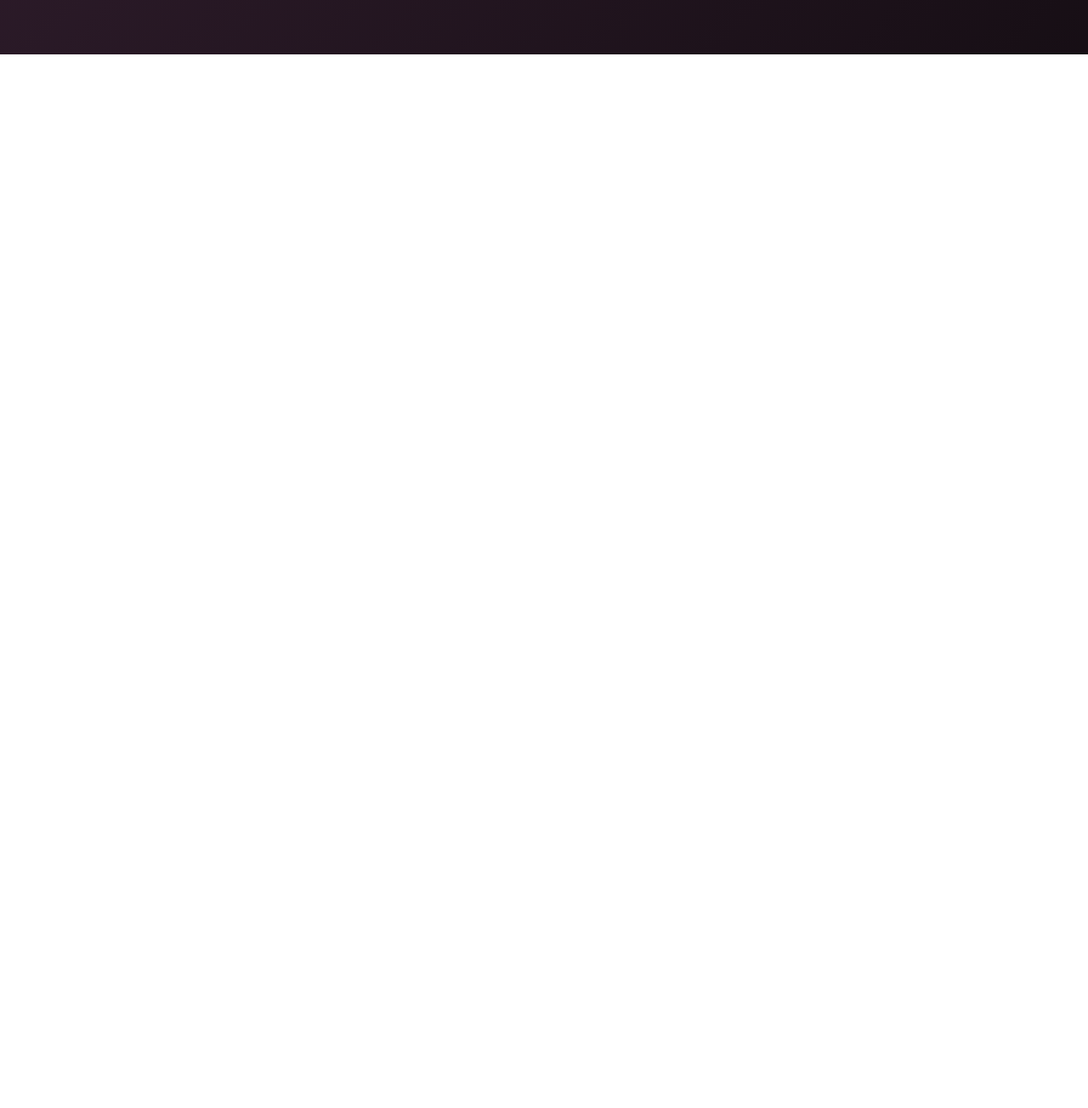
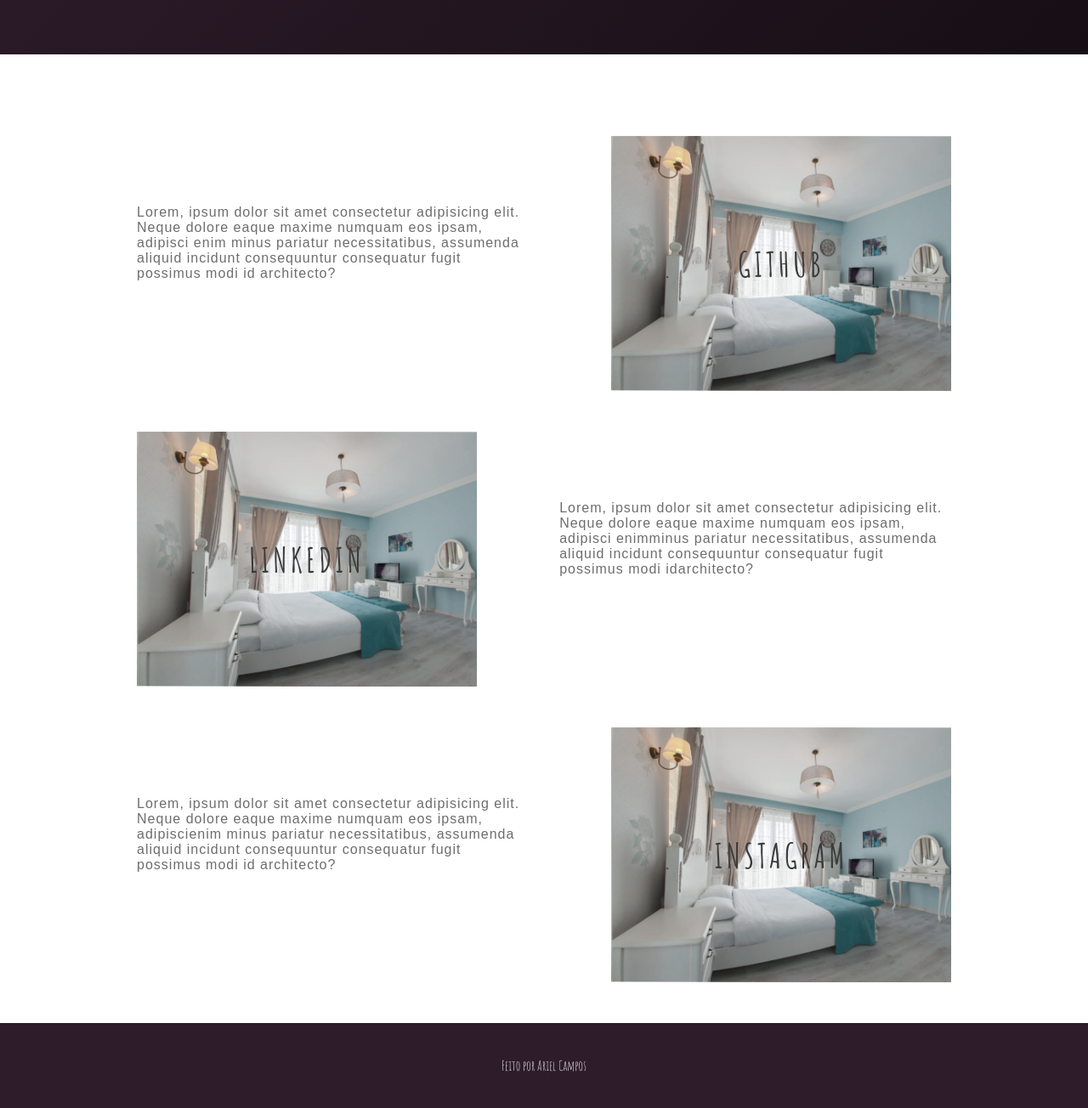
Before and after one commit to arielcBR/Desafio-GitHub-DIO, a plain HTML site: page Desafio CSS transitions/Landing page/index.html in a window 1280 px wide. Shown: the part 736-2040 px from the top of the page at 85% size. Before the commit the page ends 800 px from the top, so only its background shows below. Drawn offline with Linux system fonts and the light colour scheme.

Commit message:
Projeto versao web finalizado

```diff
--- a/Desafio CSS transitions/Landing page/index.html
+++ b/Desafio CSS transitions/Landing page/index.html
@@ -40,9 +40,51 @@
         <h1>Ariel Campos</h1>
         <h2>Front-end Developer</h2>
         <div class="social-media">
-            <a href="#">Linkedin</a>
-            <a href="#">Github</a>
+            <a target="_blank" href="https://www.linkedin.com/in/ariel-campos-765208106/">Linkedin</a>
+            <a target="_blank" href="https://github.com/arielcBR/">Github</a>
         </div>
     </header>
+    <main class="container">
+        <div class="card-container">
+            <div class="card-text">
+                Lorem, ipsum dolor sit amet consectetur adipisicing elit. Neque dolore eaque maxime numquam eos ipsam, adipisci enim
+                minus pariatur necessitatibus, assumenda aliquid incidunt consequuntur consequatur fugit possimus modi id
+                architecto?
+            </div>
+            <div class="card">
+                <div class="card-wrapper">
+                    <h2>Github</h2>
+                    <p>Veja meus projetos</p>
+                </div>
+            </div>
+        </div>
+            <div class="card-container">
+                <div class="card">
+                    <div class="card-wrapper">
+                        <h2>Linkedin</h2>
+                        <p>Veja minha carreira profissional</p>
+                    </div>
+                </div>
+                <div class="card-text">
+                    Lorem, ipsum dolor sit amet consectetur adipisicing elit. Neque dolore eaque maxime numquam eos ipsam, adipisci
+                    enimminus pariatur necessitatibus, assumenda aliquid incidunt consequuntur consequatur fugit possimus modi
+                    idarchitecto?
+                </div>
+            </div>
+        <div class="card-container">
+            <div class="card-text">
+                Lorem, ipsum dolor sit amet consectetur adipisicing elit. Neque dolore eaque maxime numquam eos ipsam, adipiscienim minus pariatur necessitatibus, assumenda aliquid incidunt consequuntur consequatur fugit possimus modi id architecto?
+            </div>
+            <div class="card">
+                <div class="card-wrapper">
+                    <h2>Instagram</h2>
+                    <p>Acompanhe meu dia-a-dia</p>
+                </div>
+            </div>
+        </div>
+    </main>
+    <footer class="footer">
+        Feito por Ariel Campos
+    </footer>
 </body>
 </html>
--- a/Desafio CSS transitions/Landing page/style.css
+++ b/Desafio CSS transitions/Landing page/style.css
@@ -186,3 +186,106 @@ a:hover{
     visibility: visible;
     opacity: 1;
 }
+
+/* Cards */
+
+.container{
+    width: 100%;
+    height: auto;
+    display: flex;
+    flex-direction: column;
+    justify-content: space-between;
+    align-items: center;
+    margin: 3rem 0;
+}
+
+.card-container{
+    display: flex;
+    align-items: center;
+    justify-content: space-evenly;
+    width: 90%;
+}
+
+.card{
+    height: 300px;
+    width: 400px;
+    margin: 3rem 0 0;
+    background-image: url(img/room.jpg);
+    background-position: center;
+    background-repeat: no-repeat;
+    background-size: cover;
+    display: flex;
+    justify-content: center;
+    align-items: center;
+    filter: grayscale(0.5);
+    color: white;
+    cursor: pointer;
+    transition: 0.3s;
+}
+
+.card-text{
+    width: 40%;
+    font-family: sans-serif;
+    letter-spacing: 1px;
+    color: rgb(109, 109,109);
+}
+
+.card-wrapper{
+    text-align: center;
+    display: flex;
+    flex-direction: column;
+    justify-content: center;
+    align-items: center;
+    position: relative;
+}
+
+.card-wrapper::before{
+    content: '';
+    position: absolute;
+    height: 100px;
+    width: 100px;
+    display: block;
+    left: -100px;
+    border: 1px solid white;
+    opacity: 0;
+    transition: 0.3s;
+}
+
+.card-wrapper h2{
+    font-size: 40px;
+    text-transform: uppercase;
+    letter-spacing: 4px;
+    color: rgb(59, 59, 59);
+    margin: 0;
+    transition: 0.3s;
+}
+
+.card-wrapper p{
+    font-size: 0px;
+    visibility: hidden;
+    opacity: 0;
+    font-weight: bold;
+    color: rgb(59, 59, 59);
+    text-transform: uppercase;
+    transition: 0.3s;
+}
+
+.card:hover > .card-wrapper::before {
+    width: 350px;
+    height: 250px;
+    opacity: 1;
+}
+
+.card:hover{
+    filter: unset;
+}
+
+
+.footer{
+    height: 100px;
+    width: 100%;
+    display: flex;
+    justify-content: center;
+    align-items: center;
+    background-color: #2e1c2b;
+}
```
Also changed, not shown: Desafio CSS transitions/Landing page/img/room.jpg (added).
